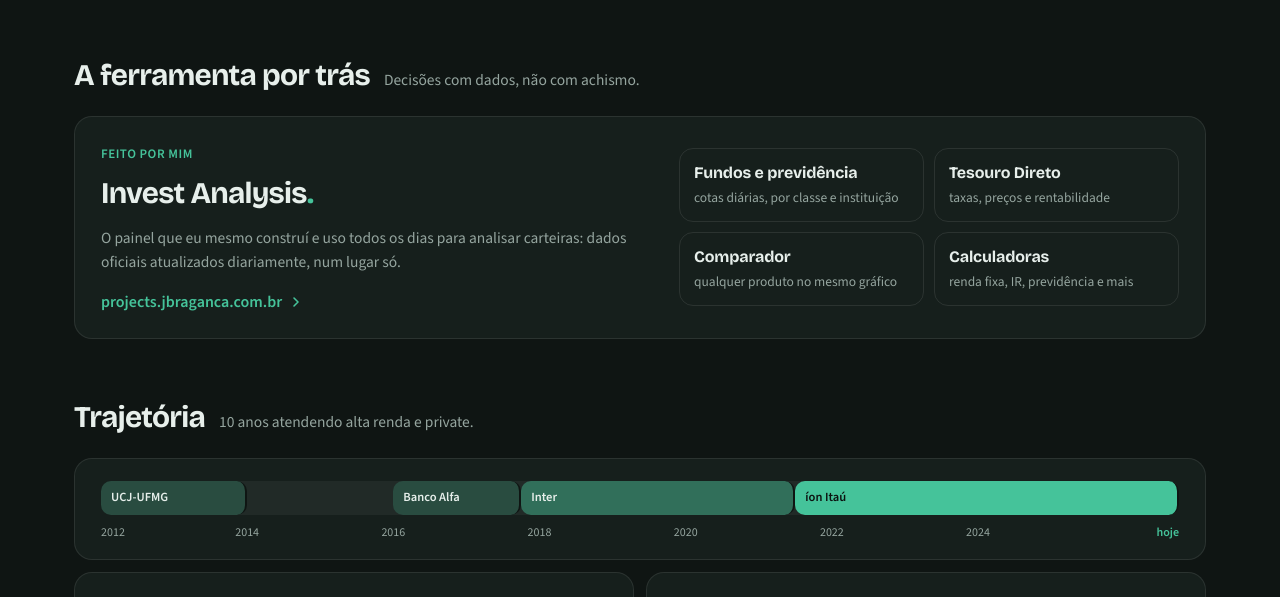
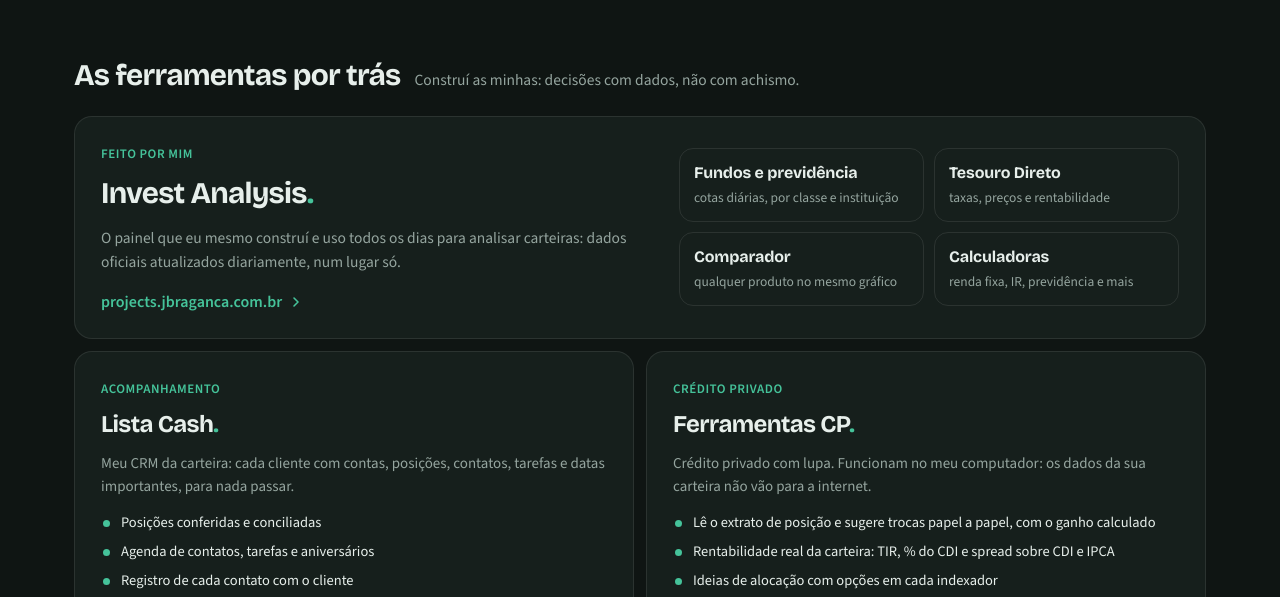
Before and after one commit to jms-braganca/www, a plain HTML site: page index.html in a window 1280 px wide. Shown: the part 1533-2130 px from the top of the page. Drawn offline with nearby package versions, Linux system fonts and the light colour scheme.

Commit message:
Página pessoal: Lista Cash e Ferramentas CP junto do Invest Analysis em 'As ferramentas por trás'
Co-Authored-By: Claude Opus 5.5 <noreply@anthropic.com>

```diff
--- a/index.html
+++ b/index.html
@@ -24,7 +24,7 @@
     <nav aria-label="Seções">
       <a href="#como-ajudo">Como ajudo</a>
       <a href="#como-funciona">Como funciona</a>
-      <a href="#ferramenta">Ferramenta</a>
+      <a href="#ferramenta">Ferramentas</a>
       <a href="#trajetoria">Trajetória</a>
     </nav>
     <button type="button" class="tema" id="tema" aria-label="Alternar tema claro e escuro">
@@ -141,8 +141,8 @@
   <!-- ── FERRAMENTA ───────────────────────────────────────────────── -->
   <section class="sec" id="ferramenta">
     <div class="sec-head">
-      <h2>A ferramenta por trás</h2>
-      <p>Decisões com dados, não com achismo.</p>
+      <h2>As ferramentas por trás</h2>
+      <p>Construí as minhas: decisões com dados, não com achismo.</p>
     </div>
     <a class="cartao ferr" href="https://projects.jbraganca.com.br" target="_blank" rel="noopener">
       <div>
@@ -160,6 +160,28 @@
         <li><b>Calculadoras</b><span>renda fixa, IR, previdência e mais</span></li>
       </ul>
     </a>
+    <div class="ferr-dois">
+      <article class="cartao ferr-p">
+        <span class="sub">Acompanhamento</span>
+        <h3>Lista Cash<span>.</span></h3>
+        <p>Meu CRM da carteira: cada cliente com contas, posições, contatos, tarefas e datas importantes, para nada passar.</p>
+        <ul>
+          <li>Posições conferidas e conciliadas</li>
+          <li>Agenda de contatos, tarefas e aniversários</li>
+          <li>Registro de cada contato com o cliente</li>
+        </ul>
+      </article>
+      <article class="cartao ferr-p">
+        <span class="sub">Crédito privado</span>
+        <h3>Ferramentas CP<span>.</span></h3>
+        <p>Crédito privado com lupa. Funcionam no meu computador: os dados da sua carteira não vão para a internet.</p>
+        <ul>
+          <li>Lê o extrato de posição e sugere trocas papel a papel, com o ganho calculado</li>
+          <li>Rentabilidade real da carteira: TIR, % do CDI e spread sobre CDI e IPCA</li>
+          <li>Ideias de alocação com opções em cada indexador</li>
+        </ul>
+      </article>
+    </div>
   </section>
 
   <!-- ── TRAJETÓRIA ───────────────────────────────────────────────── -->
--- a/shared/site.css
+++ b/shared/site.css
@@ -121,6 +121,15 @@ main { max-width: 1180px; margin: 0 auto; padding: 0 24px 64px; }
 .ferr li b { display: block; font-family: var(--display); font-size: 16px; letter-spacing: -0.01em; }
 .ferr li span { color: var(--muted); font-size: 13.5px; }
 
+.ferr-dois { display: grid; grid-template-columns: repeat(2, minmax(0, 1fr)); gap: 12px; margin-top: 12px; }
+.ferr-p .sub { color: var(--verde); font-weight: 600; font-size: 13px; letter-spacing: .04em; text-transform: uppercase; }
+.ferr-p h3 { font-size: 24px; font-weight: 700; margin-top: 6px; }
+.ferr-p h3 span { color: var(--verde); }
+.ferr-p p { color: var(--muted); font-size: 15px; line-height: 1.55; margin-top: 10px; }
+.ferr-p ul { margin: 14px 0 0; padding: 0; list-style: none; display: grid; gap: 7px; }
+.ferr-p li { font-size: 14.5px; padding-left: 20px; position: relative; }
+.ferr-p li::before { content: ""; position: absolute; left: 2px; top: 8px; width: 7px; height: 7px; border-radius: 50%; background: var(--verde); }
+
 /* ── Trajetória ───────────────────────────────────────────────────────── */
 .linha-wrap { padding: 22px 26px 16px; }
 .linha { position: relative; height: 34px; border-radius: 10px; background: color-mix(in srgb, var(--text) 5%, transparent); }
@@ -172,7 +181,7 @@ footer .aviso { max-width: 60em; }
 
 /* ── Celular ──────────────────────────────────────────────────────────── */
 @media (max-width: 960px) {
-  .hero, .duo, .ferr, .contato { grid-template-columns: 1fr; }
+  .hero, .duo, .ferr, .ferr-dois, .contato { grid-template-columns: 1fr; }
   .hero { padding-top: 32px; gap: 28px; }
   .pilares, .passos { grid-template-columns: 1fr; }
   .numeros { grid-template-columns: repeat(2, minmax(0, 1fr)); }
```
